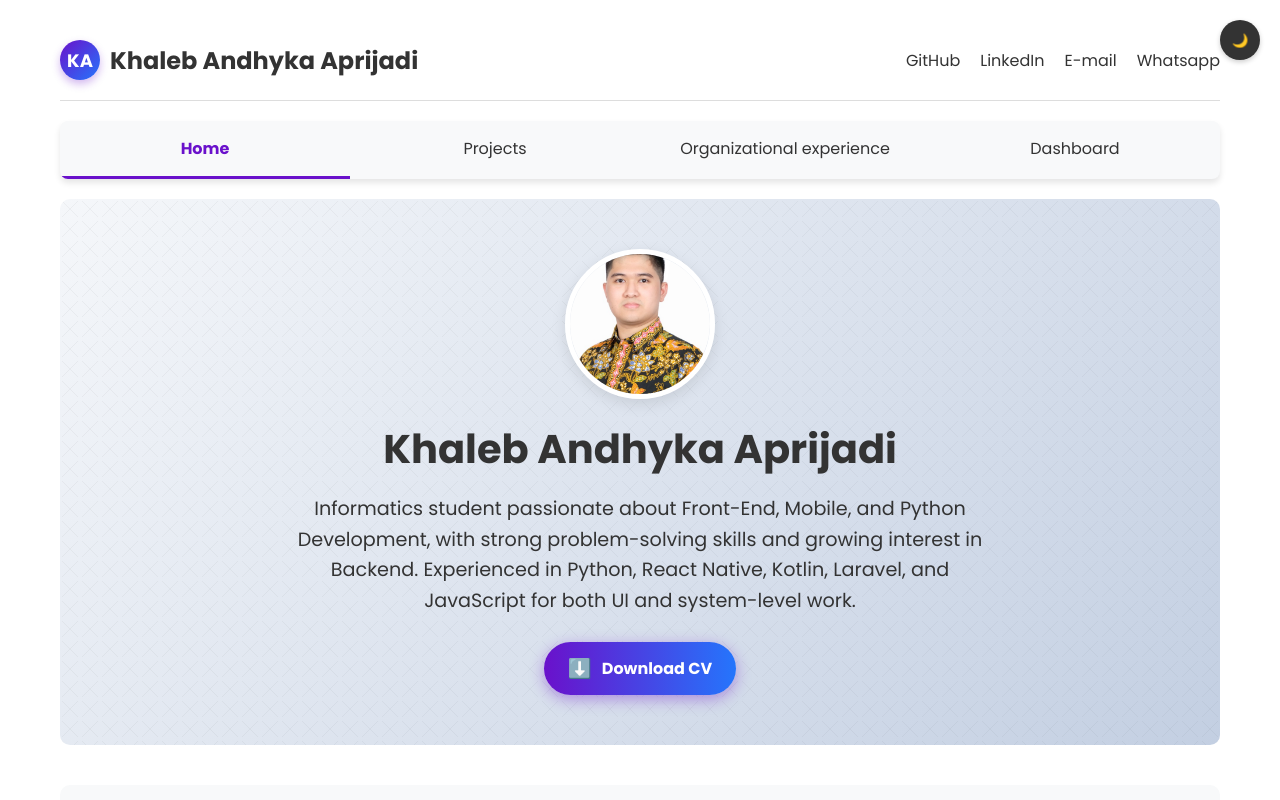
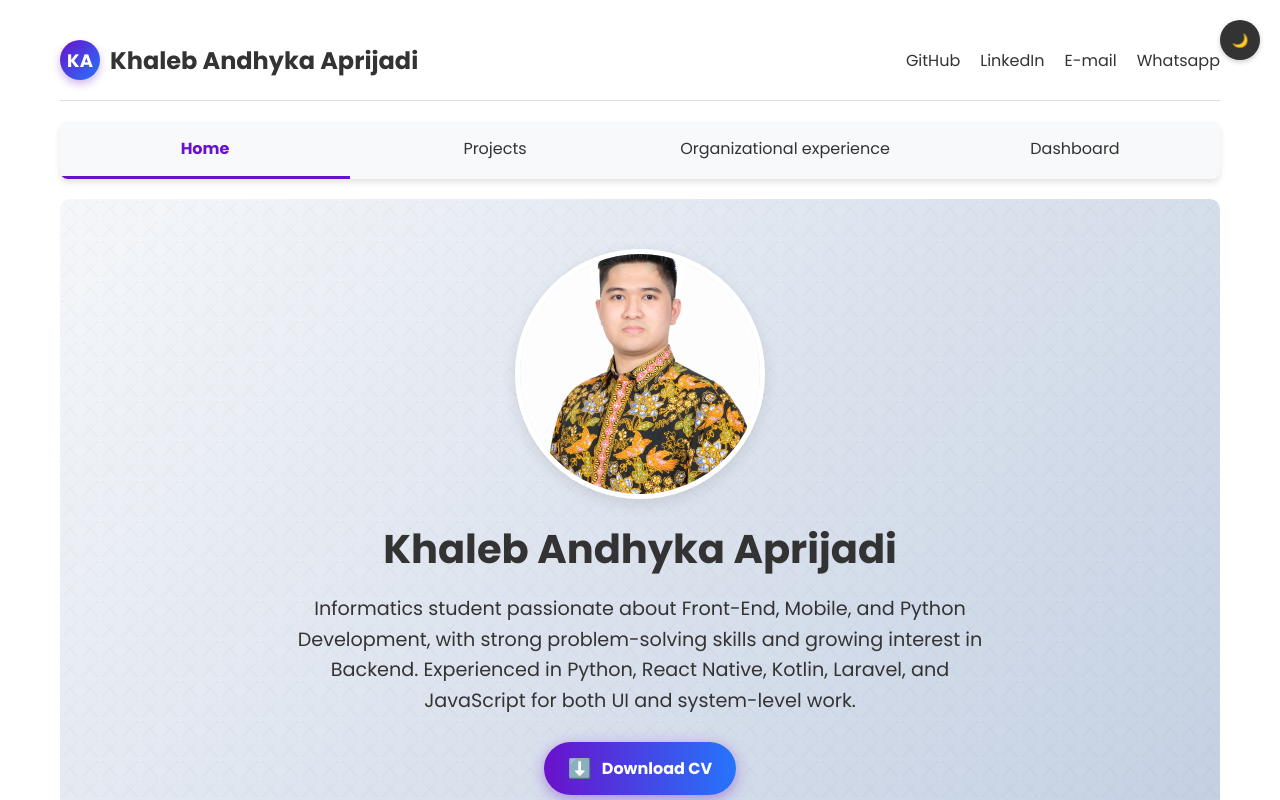
Before and after one commit to khalebandhyka/Portofolio_Khaleb, a React (Create React App) app: page / in a window 1280 px wide. Built offline with nearby package versions, Linux system fonts and the light colour scheme.

Commit message:
Ganti foto lagi

```diff
--- a/src/components/ProfileSection.js
+++ b/src/components/ProfileSection.js
@@ -90,8 +90,8 @@ function ProfileSection({ theme, themeChanging }) {
 
       <div
         style={{
-          width: "150px",
-          height: "150px",
+          width: "250px",
+          height: "250px",
           borderRadius: "50%",
           overflow: "hidden",
           margin: "0 auto 20px",
```
Also changed, not shown: public/foto-khaleb-prof.jpg.
